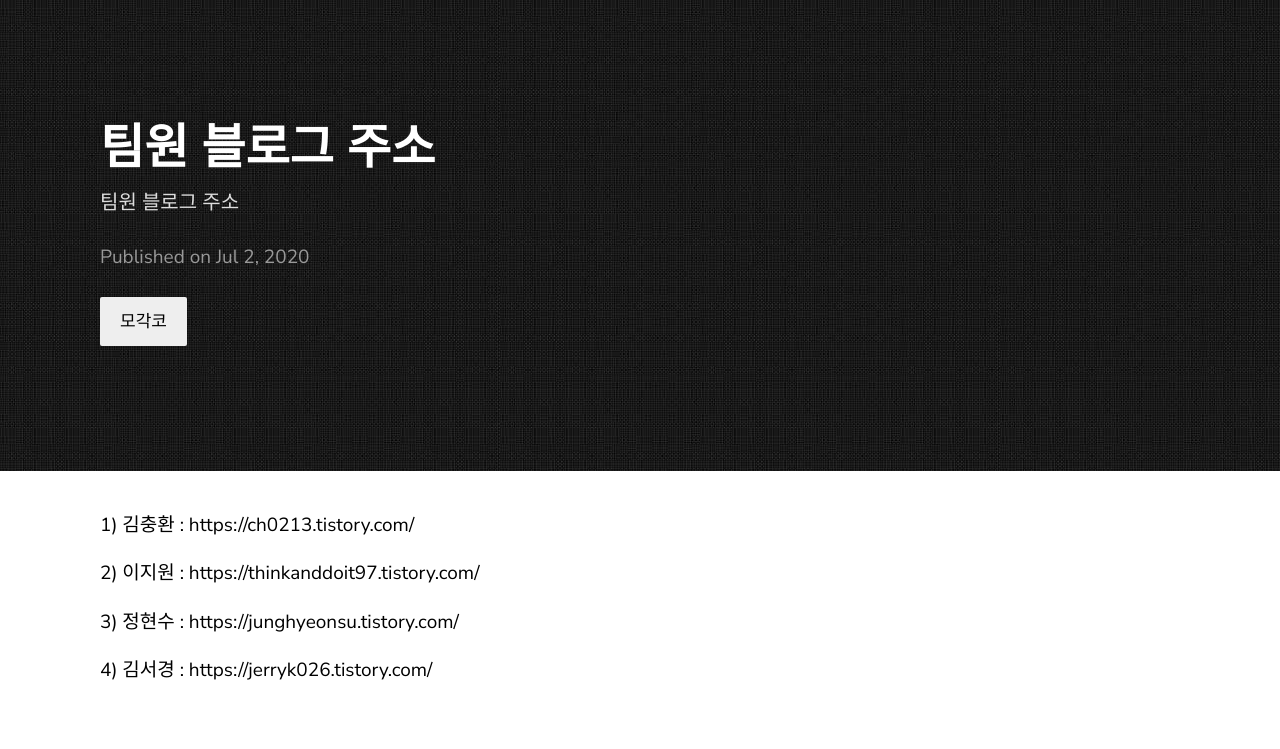
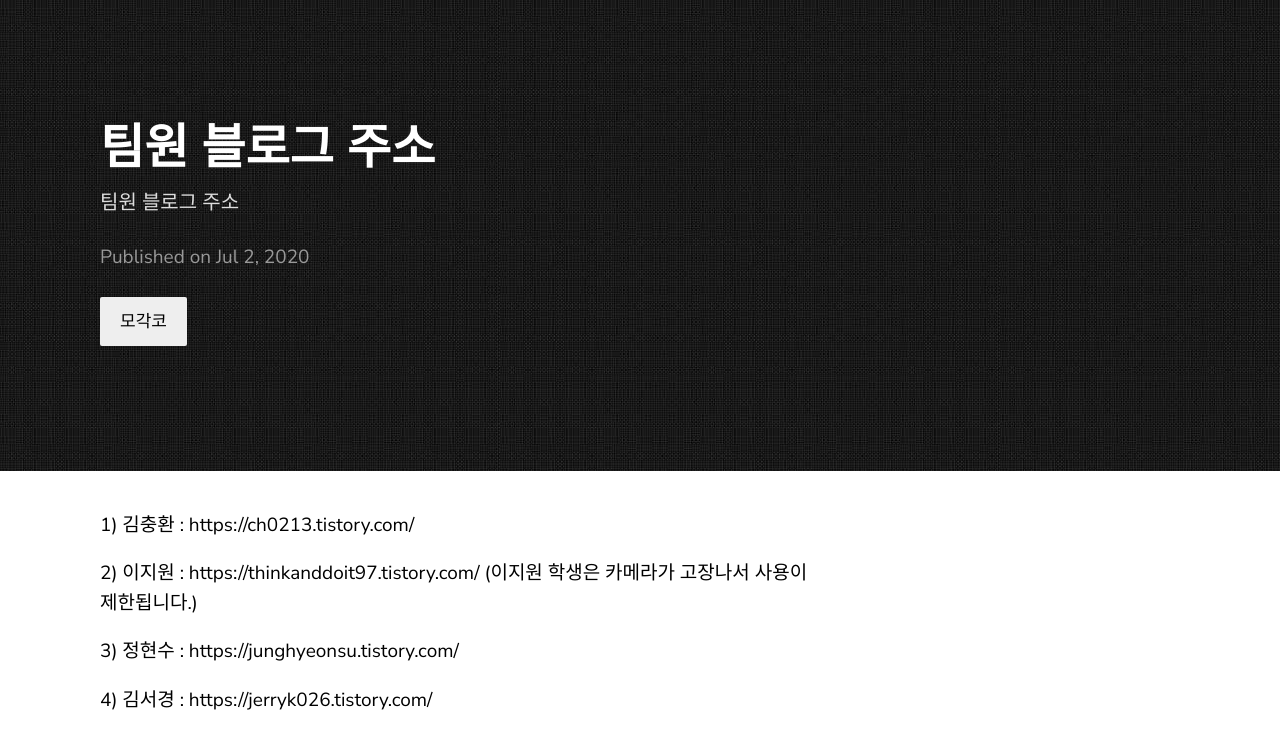
Before and after one commit to CH0213/CH0213.github.io, a Jekyll site: the page built from _posts/2020-07-02-팀원 블로그 주소.markdown, in a window 1280 px wide. Shown: the top 749 px of the page. Built offline with Jekyll 4.4.1, drawn with Linux system fonts in a browser that asks for light colours.

Commit message:
7월 11일 모각코

```diff
--- a/_posts/2020-07-02-팀원 블로그 주소.markdown
+++ b/_posts/2020-07-02-팀원 블로그 주소.markdown
@@ -9,7 +9,7 @@ categories: 모각코
 
 1) 김충환 : https://ch0213.tistory.com/
 
-2) 이지원 : https://thinkanddoit97.tistory.com/
+2) 이지원 : https://thinkanddoit97.tistory.com/ (이지원 학생은 카메라가 고장나서 사용이 제한됩니다.)
 
 3) 정현수 : https://junghyeonsu.tistory.com/
 
```
Also changed, not shown: _posts/2020-07-11-07월 11일.markdown (+7 -3 lines).
